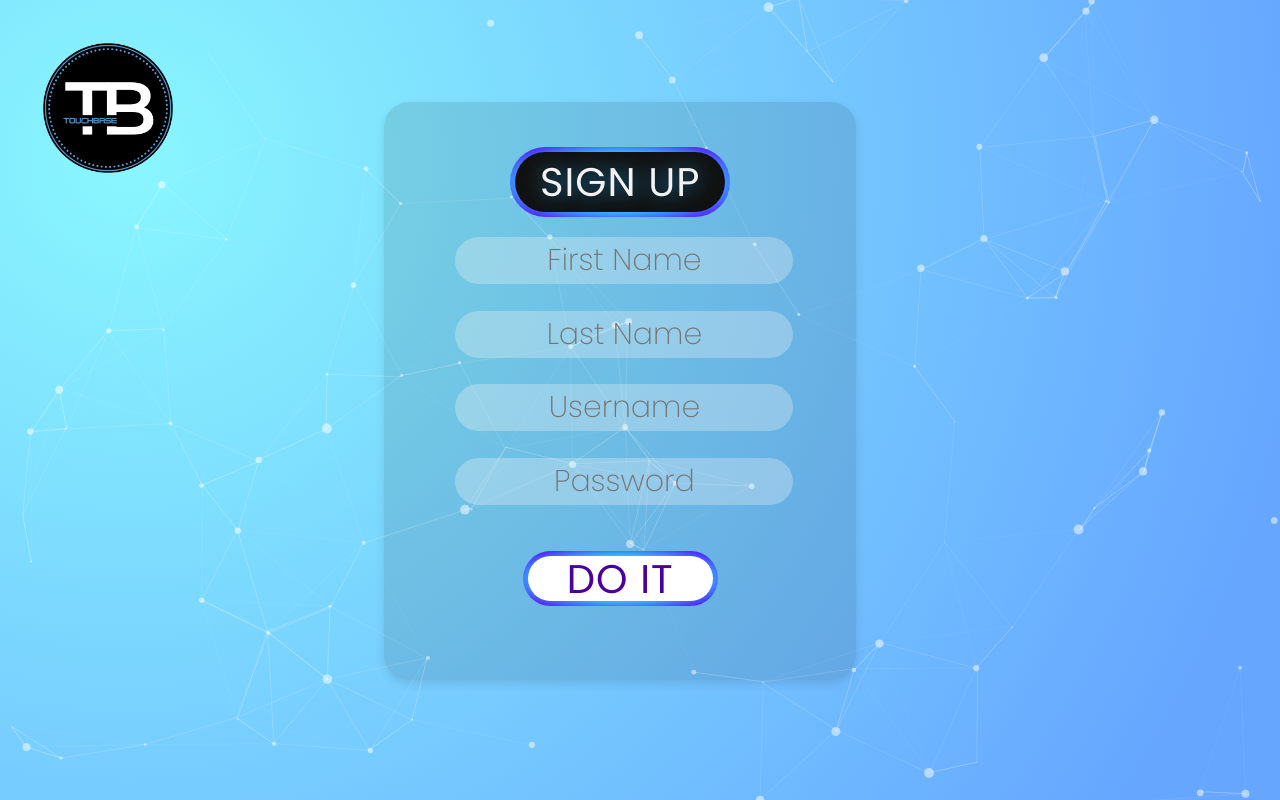
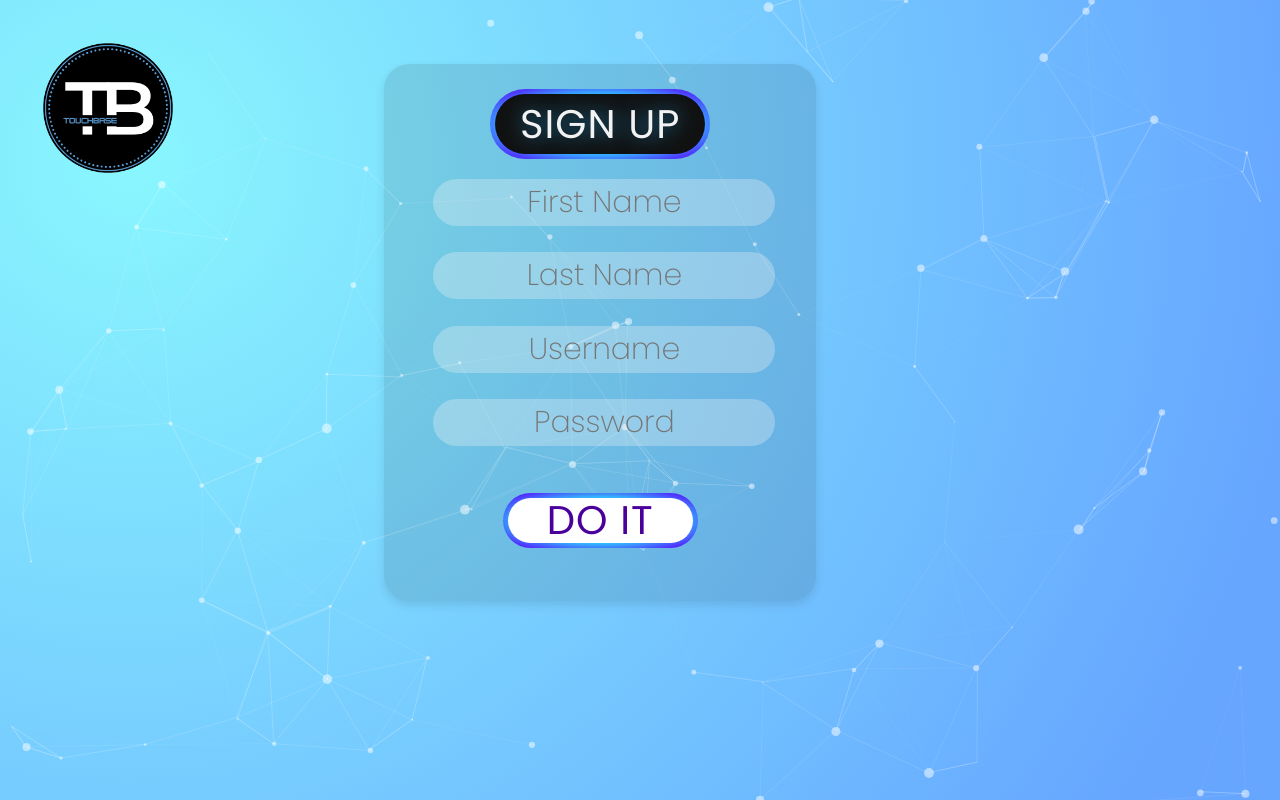
Before and after one commit to jaksec/poosd-small, a PHP site: page /signup.html in a window 1280 px wide. Run offline with PHP 8.4, Linux system fonts and the light colour scheme.

Commit message:
Fixed user registration, password requirements message, user ID issue, contacts to database conenction
Users are being correctly created.
Password requirements is not displaying correctly without all the random characters anymore.
New contacts are now showing in the database and are being associated with the user who added them.
began table design for the contacts inside the account page
Modified CSS

```diff
--- a/LAMPAPI/AddContacts.php
+++ b/LAMPAPI/AddContacts.php
@@ -1,5 +1,5 @@
+<?php
 
-<?php
 // Allow from any origin
 header("Access-Control-Allow-Origin: *");
 
@@ -20,7 +20,7 @@ if ($_SERVER['REQUEST_METHOD'] == 'OPTIONS') {
 $lastName = $inData["lastName"];
 $emailAddress = $inData["emailAddress"];
 $phoneNumber = $inData["phoneNumber"];
-    $userId = $inData["userId"];
+$userId = (int)$inData["userId"];
 
 
 $conn = new mysqli("localhost", "TheBeast", "WeLoveCOP4331", "COP4331");
--- a/css/styles.css
+++ b/css/styles.css
@@ -48,6 +48,7 @@ html, body {
     font-weight: 600;
     font-size: 1.2rem;
     z-index: 10;
+    white-space: nowrap;
 }
 
 a {
@@ -68,6 +69,9 @@ a:hover {
     left: 50%;
     transform: translateX(-50%); /* Center horizontally */
     z-index: 10;
+    text-align: center;
+    white-space: nowrap;
+
 }
 
 #header {
@@ -83,6 +87,8 @@ a:hover {
     color: rgb(17, 14, 163);
     z-index: 12;
     font-size: 2rem;
+    white-space: nowrap;
+
 }
 
 #subheader {
@@ -98,6 +104,8 @@ a:hover {
     text-align: center;
     color: rgb(17, 14, 163);
     z-index: 10; /* Increased z-index to ensure title appears above the image */
+    white-space: nowrap;
+
 }
 .center {
     position: relative;
@@ -439,7 +447,7 @@ input[type="text"],input[type="password"]{
 {
 
     width: 33%;
-    padding: 25px;
+    padding: 5px;
     background-color: rgba(0, 0, 0, 0.1);
     border-radius: 25px;
     display: flex;
@@ -448,9 +456,9 @@ input[type="text"],input[type="password"]{
     justify-content: space-around;
     box-shadow: 0px 4px 10px rgba(0, 0, 0, 0.1); /* Optional shadow */
     height: auto; /* allow for content */
-    z-index: 10;
+    z-index: 20;
     margin-left: 30%;
-    margin-top: 8%;
+    margin-top: 5%;
 
 }
 .innersu-titleglow {
@@ -463,7 +471,7 @@ input[type="text"],input[type="password"]{
     display: flex;
     align-items: center;
     justify-content: center;
-    z-index: 10;
+    z-index: 20;
 }
 
 .innersu-title {
@@ -482,7 +490,7 @@ input[type="text"],input[type="password"]{
     text-transform: uppercase;
     outline: none;
     border: none;
-    z-index: 10;
+    z-index: 20;
 }
 
 @keyframes glowAnimation {
@@ -522,7 +530,7 @@ input[type="text"],input[type="password"]{
     display: flex;
     align-items: center;
     justify-content: center;
-    z-index: 10;
+    z-index: 20;
 }
 .buttons-su
 {
@@ -541,7 +549,7 @@ input[type="text"],input[type="password"]{
     text-transform: uppercase;
     outline: none;
     border: none;
-    z-index: 10;
+    z-index: 20;
 }
 
 .buttons-su:hover{
@@ -569,7 +577,7 @@ input[type="text"],input[type="password"]{
     color:black;
     background-color: rgba(245,245,245,0.3);
     border: #f2f2f2;
-    z-index: 10;
+    z-index: 20;
 }
 #lastName
 {
@@ -578,7 +586,7 @@ input[type="text"],input[type="password"]{
     color: black;
     background-color: rgba(245,245,245,0.3);
     border: #f2f2f2;
-    z-index: 10;
+    z-index: 20;
 }
 #userloginName
 {
@@ -587,7 +595,7 @@ input[type="text"],input[type="password"]{
     color:black;
     background-color: rgba(245,245,245,0.3);
     border: #f2f2f2;
-    z-index: 10;
+    z-index: 20;
 }
 #newPassword
 {
@@ -596,7 +604,7 @@ input[type="text"],input[type="password"]{
     color: black;
     background-color: rgba(245,245,245,0.3);
     border: #f2f2f2;
-    z-index: 10;
+    z-index: 20;
 }
 
 #registrationResult{
@@ -612,6 +620,7 @@ input[type="text"],input[type="password"]{
     margin-top: 20px;
     color: #95060a;
     transition: opacity 1s;
+    z-index: 20;
 }
 
 .fadeIn {
--- a/js/code.js
+++ b/js/code.js
@@ -97,14 +97,19 @@ function Register() {
                 // Parse the server response
                 let jsonObject = JSON.parse(xhr.responseText);
 
-                // Check for errors in the response
                 if (jsonObject.Error) {
                     document.getElementById("registrationResult").innerHTML = jsonObject.Error;
                 } else {
-                    document.getElementById("registrationResult").innerHTML = "";
-                    saveCookie();  // Optional if you want to save data in cookies
-                    // You can redirect or move to a different page after successful registration
-						window.location.href = "login.html";// redirect back to login
+                    // Clear the form
+                    document.getElementById("firstName").value = "";
+                    document.getElementById("lastName").value = "";
+                    document.getElementById("userloginName").value = "";
+                    document.getElementById("newPassword").value = "";
+
+                    // Inform the user of successful registration
+                    document.getElementById("registrationResult").innerHTML = "Registration successful!";
+                    saveCookie(); // Optional
+                    window.location.href = "login.html"; // Redirect
                 }
             }
         };
@@ -337,8 +342,8 @@ function addContactToTable(firstName, lastName, email, phone) {
         <td>${email}</td>
         <td>${phone}</td>
         <td>
-            <button class="edit">✏️</button>
-            <button class="delete">🗑️</button>
+            <button class="edit"><i class="fa-solid fa-user-pen"></i></button>
+            <button class="delete"><i class="fa-solid fa-trash-can"></i></button>
         </td>
     `;
 
--- a/login.html
+++ b/login.html
@@ -1,7 +1,7 @@
 <html>
 <head>
 	<meta charset="UTF-8">
-	<title>TouchBase Login</title>
+	<title>TouchBase</title>
 	<script type="text/javascript" src="js/md5.js"></script>
 	<script type="text/javascript" src="js/code.js"></script>
     <link href="css/styles.css" rel="stylesheet">
--- a/signup.html
+++ b/signup.html
@@ -1,16 +1,17 @@
-<html>
+<!DOCTYPE html>
+<html lang="en">
 <head>
     <meta charset="UTF-8">
-	<title>TechBase Login</title>
-	<!-- <meta charset="UTF-8"> -->
+    <meta name="viewport" content="width=device-width, initial-scale=1.0">
+    <title>TouchBase</title>
     <script type="text/javascript" src="js/md5.js"></script>
     <script type="text/javascript" src="js/code.js"></script>
     <link href="css/styles.css" rel="stylesheet">
-    <link href="https://fonts.googleapis.com/css?family=Poppins" rel="stylesheet">
+    <link href="https://fonts.googleapis.com/css?family=Poppins&display=swap" rel="stylesheet">
     <link href="https://fonts.googleapis.com/css2?family=Poppins:ital,wght@0,200;1,500&display=swap" rel="stylesheet">
+    <link href="https://fonts.googleapis.com/css2?family=Quicksand:wght@300..700&display=swap" rel="stylesheet">
     <link rel="preconnect" href="https://fonts.googleapis.com">
     <link rel="preconnect" href="https://fonts.gstatic.com" crossorigin>
-	<link href="https://fonts.googleapis.com/css2?family=Quicksand:wght@300..700&display=swap" rel="stylesheet">
 </head>
 <body>
     <div id="particles-js"></div>
@@ -45,6 +46,7 @@
             <img src="./images/TB.png" alt="centerimage">
         </a>
     </div>
+
     <div id="signupDiv">
         <div class="innersu-titleglow">
             <div class="innersu-title">
@@ -60,14 +62,14 @@
 
         <!-- Password requirements initially hidden -->
         <ul id="passwordRequirements" style="display: none;">
-            <li id="charLength" class="invalid">❌ 8-32 characters</li>
-            <li id="hasNumber" class="invalid">❌ At least one number</li>
-            <li id="hasLetter" class="invalid">❌ At least one letter</li>
-            <li id="hasSpecialChar" class="invalid">❌ At least one special character</li>
+            <li id="charLength" class="invalid">&#10060; 8-32 characters</li>
+            <li id="hasNumber" class="invalid">&#10060; At least one number</li>
+            <li id="hasLetter" class="invalid">&#10060; At least one letter</li>
+            <li id="hasSpecialChar" class="invalid">&#10060; At least one special character</li>
         </ul>
 
         <div class="buttons-su-glow">
-			<button type="buttons-su" class="buttons-su" onclick="Register();"> Do It </button>
+            <button type="button" class="buttons-su" onclick="Register();"> Do It </button>
         </div>
         <span id="registrationResult"></span>
     </div>
```
Also changed, not shown: LAMPAPI/Registration.php (+27 -29 lines), account.html (+6 -3 lines). Lines whose indentation alone changed are shown as unchanged.
